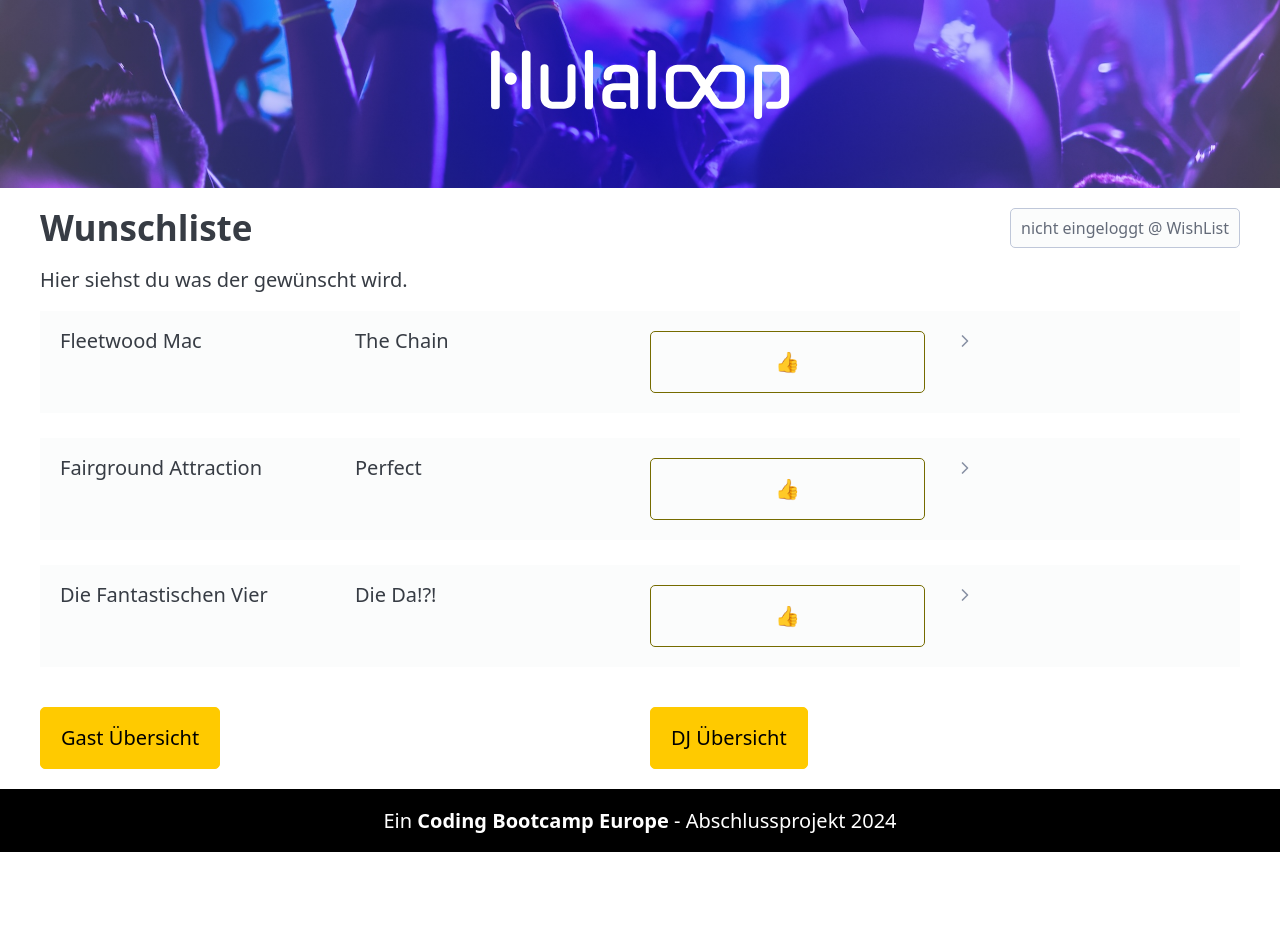
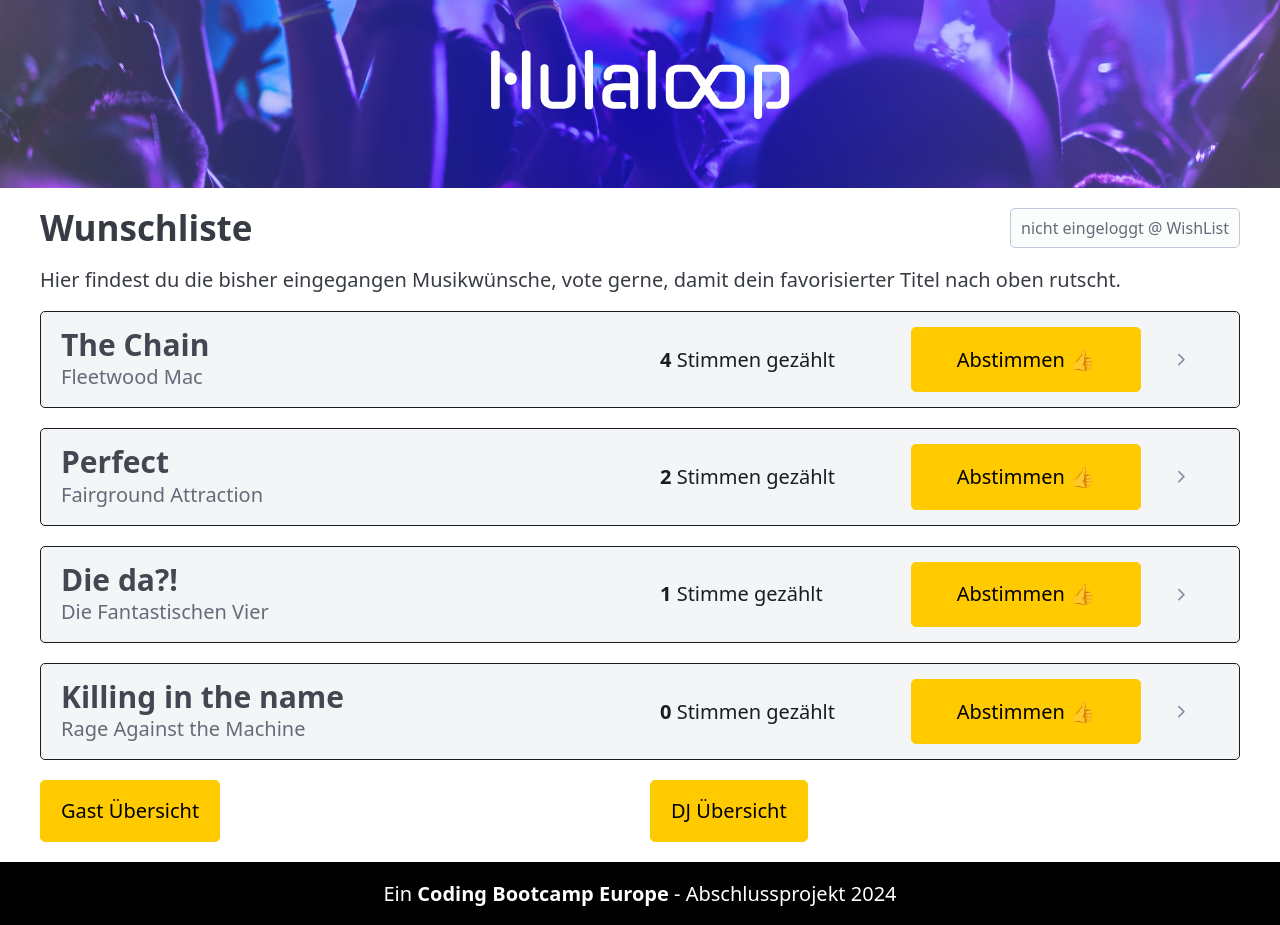
Before and after one commit to coding-bootcamps-eu/final-project-tz-2023-08-track-stack, a Vue app: page /wishlist in a window 1280 px wide. Before the commit the page ends 852 px from the top, so only its background shows below. Built offline with nearby package versions, Linux system fonts and the light colour scheme.

Commit message:
chore: styling, markup

```diff
--- a/src/views/WishList.vue
+++ b/src/views/WishList.vue
@@ -2,23 +2,38 @@
   <small><active-dj>nicht eingeloggt</active-dj> @ WishList</small>
 
   <h2>Wunschliste</h2>
-  <p>Hier siehst du was der gewünscht wird.</p>
+  <p>
+    Hier findest du die bisher eingegangen Musikwünsche, vote gerne, damit dein favorisierter Titel
+    nach oben rutscht.
+  </p>
 
   <ol>
     <li>
-      <details>
-        <summary class="grid">
-          <span class="suggestions-artist">Fleetwood Mac</span>
-          <span class="suggestions-title">The Chain</span>
-          <button class="outline">👍</button>
+      <details name="accordion">
+        <summary role="button" class="grid outline contrast">
+          <hgroup>
+            <h3>The Chain</h3>
+            <p>Fleetwood Mac</p>
+          </hgroup>
+          <p class="votes"><b>4</b> Stimmen gezählt</p>
+          <button>Abstimmen 👍</button>
         </summary>
         <section>
           <div role="group">
-            <button class="btn-play">abgespielt</button>
-            <button class="btn-deny">abgelehnt</button>
+            <button class="contrast btn-play">abspielen</button>
+            <button class="contrast btn-deny">ablehnen</button>
           </div>
           <figure>
-            <figcaption><time>23:55 Uhr</time>: <cite>Gregor</cite></figcaption>
+            <figcaption><time>23:55 Uhr</time>: <strong>Gregor</strong></figcaption>
+            <blockquote>
+              Lorem ipsum dolor sit amet, consectetur adipiscing elit, sed do eiusmod tempor
+              incididunt ut labore et dolore magna aliqua. Ut enim ad minim veniam, quis nostrud
+              exercitation ullamco laboris nisi ut aliquip ex ea commodo consequat.
+            </blockquote>
+          </figure>
+          <hr />
+          <figure>
+            <figcaption><time>22:15 Uhr</time>: <strong>Larissa</strong></figcaption>
             <blockquote>
               Lorem ipsum dolor sit amet, consectetur adipiscing elit, sed do eiusmod tempor
               incididunt ut labore et dolore magna aliqua. Ut enim ad minim veniam, quis nostrud
@@ -29,11 +44,14 @@
       </details>
     </li>
     <li>
-      <details>
-        <summary class="grid">
-          <span class="suggestions-artist">Fairground Attraction</span>
-          <span class="suggestions-title">Perfect</span>
-          <button class="outline">👍</button>
+      <details name="accordion">
+        <summary role="button" class="grid outline contrast">
+          <hgroup>
+            <h3>Perfect</h3>
+            <p>Fairground Attraction</p>
+          </hgroup>
+          <p class="votes"><b>2</b> Stimmen gezählt</p>
+          <button>Abstimmen 👍</button>
         </summary>
         <section>
           <div class="grid">
@@ -41,7 +59,7 @@
             <button class="btn-deny">abgelehnt</button>
           </div>
           <figure>
-            <figcaption><time>21:12 Uhr</time>: <cite>Lena</cite></figcaption>
+            <figcaption><time>21:12 Uhr</time>: <strong>Lena</strong></figcaption>
             <blockquote>
               Lorem ipsum dolor sit amet, consectetur adipiscing elit, sed do eiusmod tempor
               incididunt ut labore et dolore magna aliqua. Ut enim ad minim veniam, quis nostrud
@@ -52,11 +70,14 @@
       </details>
     </li>
     <li>
-      <details>
-        <summary class="grid">
-          <span class="suggestions-artist">Die Fantastischen Vier</span>
-          <span class="suggestions-title">Die Da!?!</span>
-          <button class="outline">👍</button>
+      <details name="accordion">
+        <summary role="button" class="grid outline contrast">
+          <hgroup>
+            <h3>Die da?!</h3>
+            <p>Die Fantastischen Vier</p>
+          </hgroup>
+          <p class="votes"><b>1</b> Stimme gezählt</p>
+          <button>Abstimmen 👍</button>
         </summary>
         <section>
           <div class="grid">
@@ -64,7 +85,33 @@
             <button class="btn-deny">abgelehnt</button>
           </div>
           <figure>
-            <figcaption><time>20:41 Uhr</time>: <cite>Jenny</cite></figcaption>
+            <figcaption><time>20:41 Uhr</time>: <strong>Jenny</strong></figcaption>
+            <blockquote>
+              Lorem ipsum dolor sit amet, consectetur adipiscing elit, sed do eiusmod tempor
+              incididunt ut labore et dolore magna aliqua. Ut enim ad minim veniam, quis nostrud
+              exercitation ullamco laboris nisi ut aliquip ex ea commodo consequat.
+            </blockquote>
+          </figure>
+        </section>
+      </details>
+    </li>
+    <li>
+      <details name="accordion">
+        <summary role="button" class="grid outline contrast">
+          <hgroup>
+            <h3>Killing in the name</h3>
+            <p>Rage Against the Machine</p>
+          </hgroup>
+          <p class="votes"><b>0</b> Stimmen gezählt</p>
+          <button>Abstimmen 👍</button>
+        </summary>
+        <section>
+          <div class="grid">
+            <button class="btn-play">abgespielt</button>
+            <button class="btn-deny">abgelehnt</button>
+          </div>
+          <figure>
+            <figcaption><time>20:41 Uhr</time>: <strong>Jenny</strong></figcaption>
             <blockquote>
               Lorem ipsum dolor sit amet, consectetur adipiscing elit, sed do eiusmod tempor
               incididunt ut labore et dolore magna aliqua. Ut enim ad minim veniam, quis nostrud
@@ -96,12 +143,23 @@ export default {
 </script>
 
 <style scoped>
-li {
+summary.grid {
+  background: var(--pico-code-background-color);
+  grid-template-columns: 1fr;
+
+  @media (min-width: 768px) {
+    grid-template-columns: 50% 1fr 1fr 5%;
+  }
+}
+hgroup {
+  margin-bottom: 0;
+}
+summary > * {
   align-content: center;
+  justify-items: stretch;
+  margin-bottom: 0;
 }
-li details {
-  background: var(--pico-form-element-background-color);
-  align-content: center;
-  padding: 1rem;
+details summary[role='button']::after {
+  height: 100%;
 }
 </style>
```
